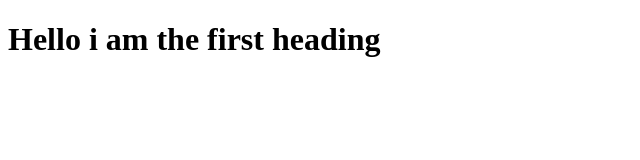
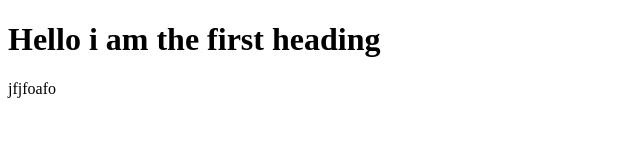
Before and after one commit to JahangirAhmed77/testjango, a plain HTML site: page index.html in a window 1280 px wide. Shown: the full height of the page, 0-640 px from the left. Drawn offline with Linux system fonts and the light colour scheme.

Commit message:
para added

```diff
--- a/index.html
+++ b/index.html
@@ -8,6 +8,7 @@
 <body>
 
     <h1>Hello i am the first heading</h1>
+    <p>jfjfoafo</p>
 
 </body>
 </html>
```
